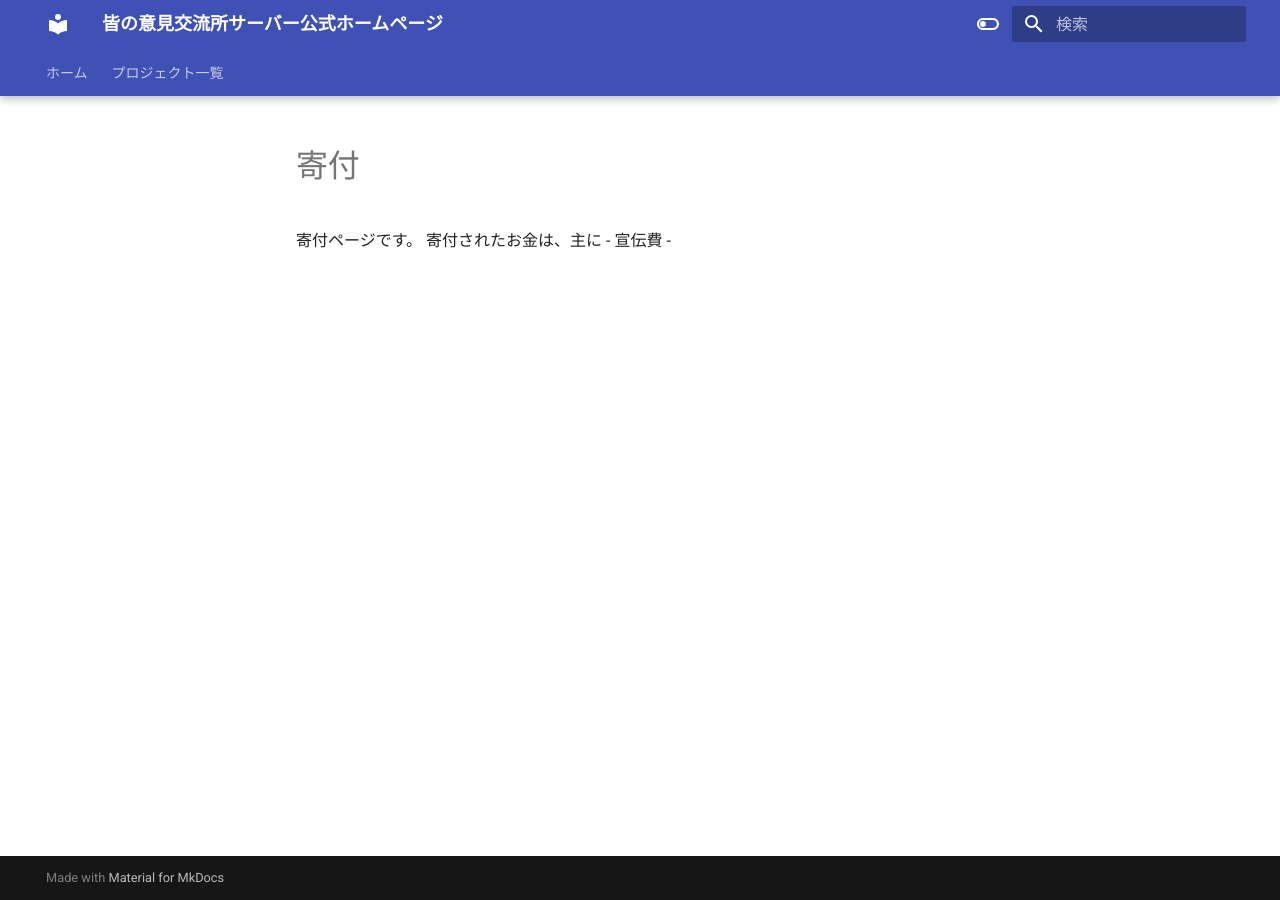
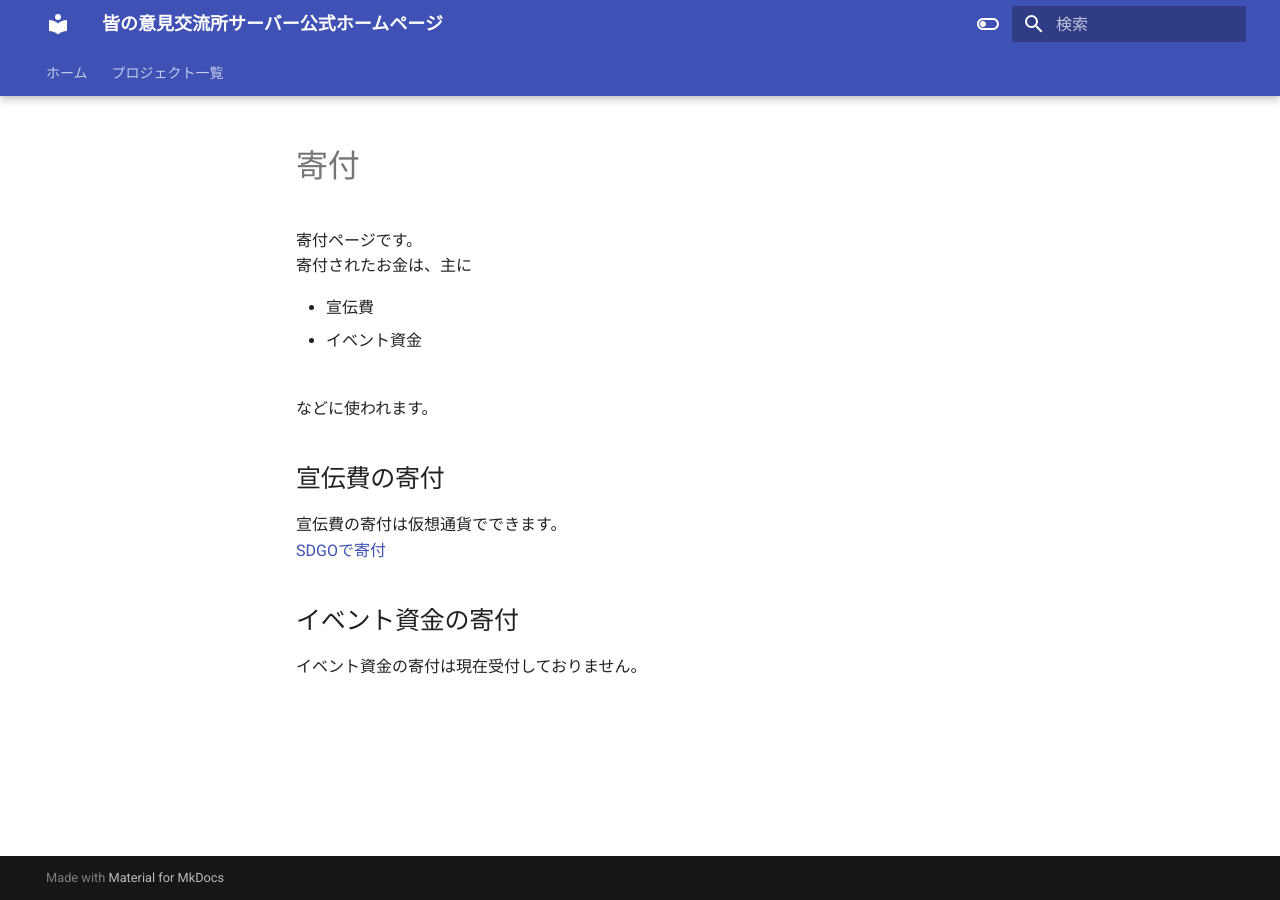
Before and after one commit to linuxcodevserver/linuxcodevserver.github.io, an MkDocs documentation site: the page built from docs/donate.md, in a window 1280 px wide. Built offline with MkDocs 1.6.1 and Material for MkDocs 9.7.7, drawn with Linux system fonts in a browser that asks for light colours.

Commit message:
Update donate.md

```diff
--- a/docs/donate.md
+++ b/docs/donate.md
@@ -1,5 +1,19 @@
 <h1>寄付</h1>
-寄付ページです。
-寄付されたお金は、主に
-- 宣伝費
--
+<p>
+寄付ページです。<br>
+寄付されたお金は、主に<br>
+<ul>
+<li>宣伝費</li>
+<li>イベント資金
+</ul><br>
+などに使われます。
+</p>
+<h2>宣伝費の寄付</h2>
+<p>
+宣伝費の寄付は仮想通貨でできます。<br>
+<a href="https://linuxcodevserver.github.io/donate-sdgo.html">SDGOで寄付</a>
+</p>
+<h2>イベント資金の寄付</h2>
+<p>
+イベント資金の寄付は現在受付しておりません。<br>
+</p>
```
